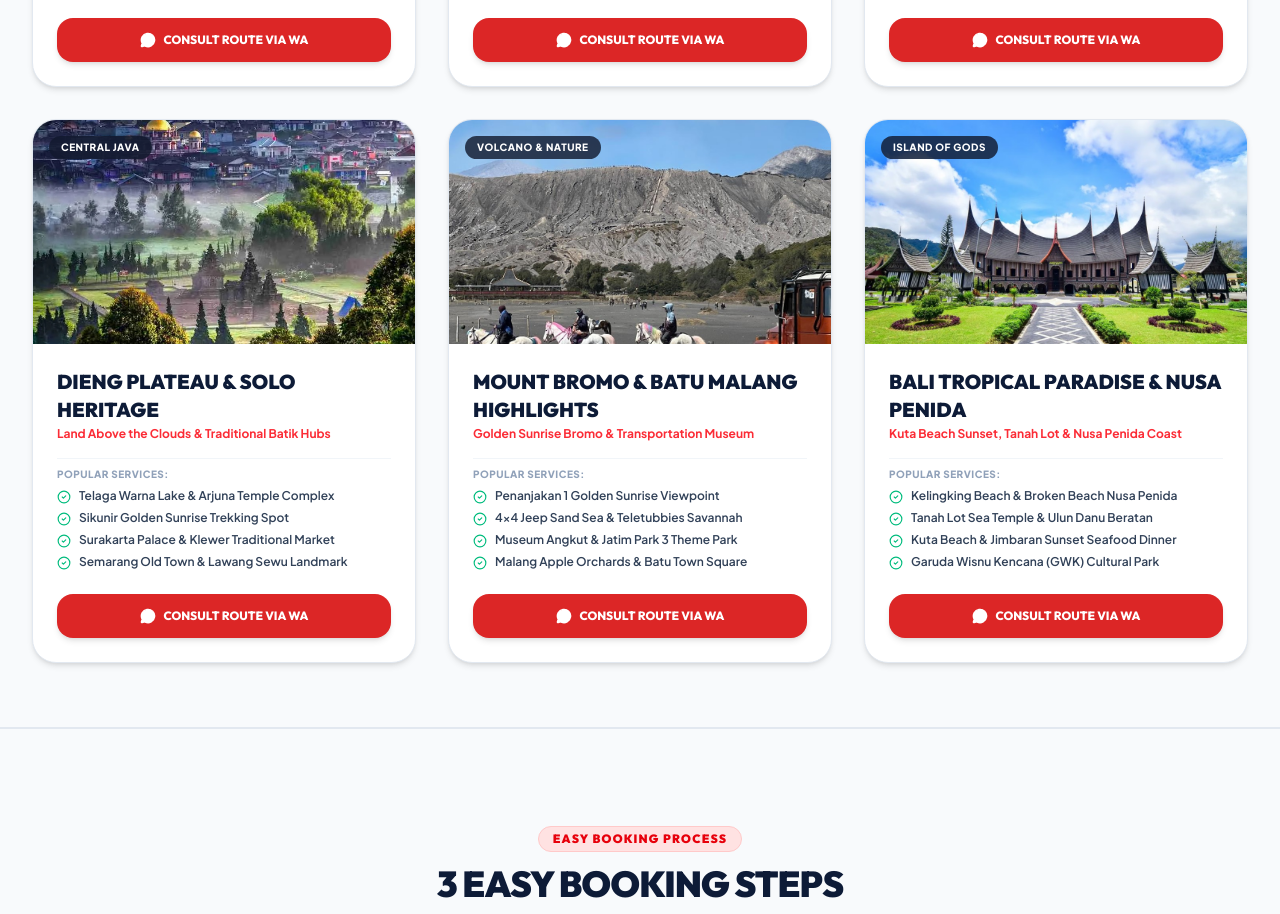
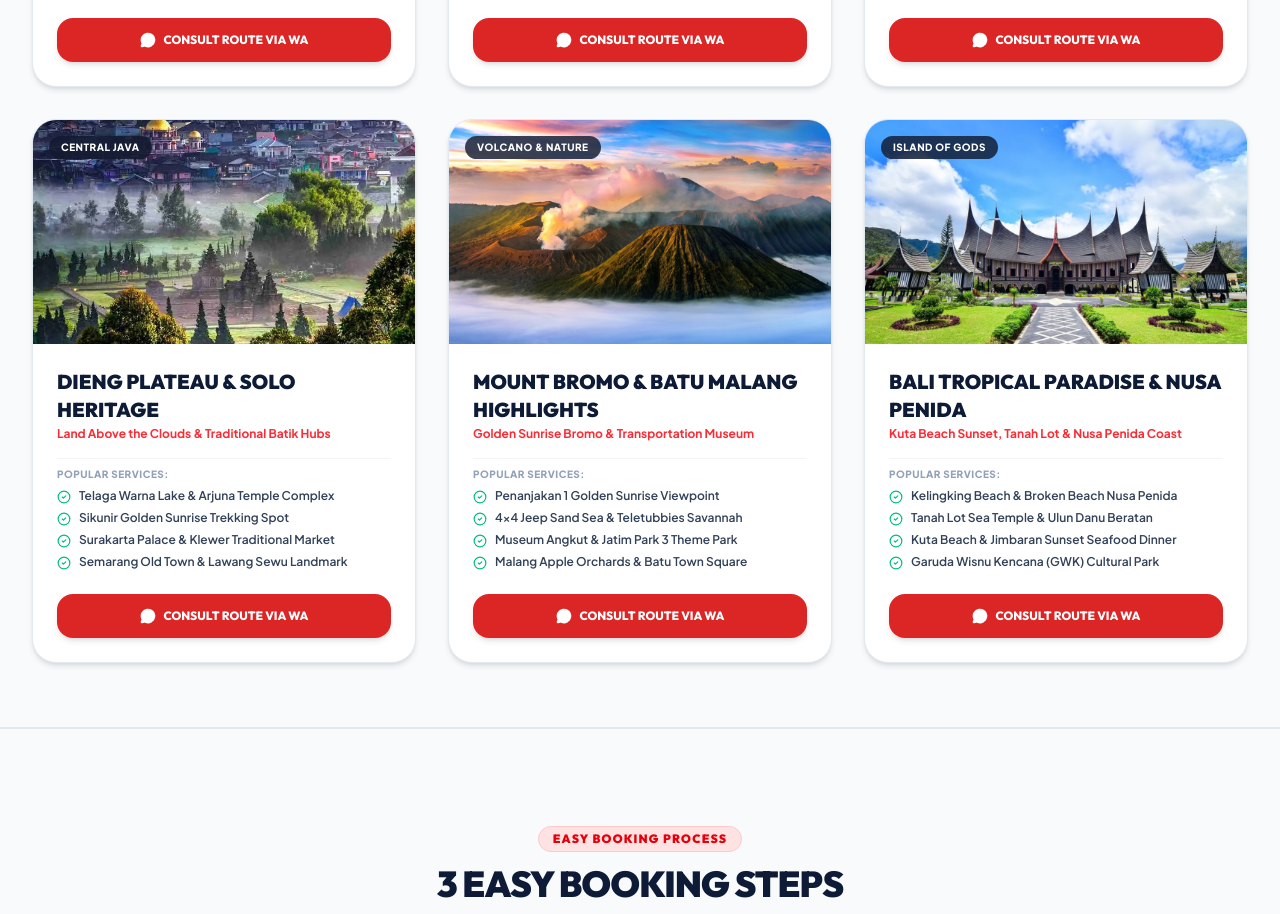
Before and after one commit to Reggyzul/Putri-Munggaran-Travel, a React (Vite) app: page / in a window 1280 px wide. Shown: the part 2600-3514 px from the top of the page. Built offline with nearby package versions, Linux system fonts and the light colour scheme.

Commit message:
Update Mount Bromo & Batu Malang card with uploaded custom Golden Sunrise photo

```diff
--- a/src/components/DestinationHighlightsPage.tsx
+++ b/src/components/DestinationHighlightsPage.tsx
@@ -106,7 +106,7 @@ export default function DestinationHighlightsPage({ lang, onNavigateHome }: Dest
       subtitleID: 'Sunrise Bromo & Museum Angkut',
       badgeEN: 'Volcano & Nature',
       badgeID: 'Gunung & Alam',
-      image: '/dest_bromo.avif',
+      image: '/dest_bromo.jpg',
       rating: 5.0,
       reviews: 230,
       spotsEN: ['Penanjakan 1 Golden Sunrise Viewpoint', '4x4 Jeep Sand Sea & Teletubbies Savannah', 'Museum Angkut & Jatim Park 3 Theme Park', 'Malang Apple Orchards & Batu Town Square'],
--- a/src/components/Services.tsx
+++ b/src/components/Services.tsx
@@ -106,7 +106,7 @@ export default function Services({ lang, onViewAllDestinations }: ServicesProps)
       subtitleID: 'Sunrise Bromo & Museum Angkut',
       badgeEN: 'Volcano & Nature',
       badgeID: 'Gunung & Alam',
-      image: '/dest_bromo.avif',
+      image: '/dest_bromo.jpg',
       rating: 5.0,
       reviews: 230,
       spotsEN: ['Penanjakan 1 Golden Sunrise Viewpoint', '4x4 Jeep Sand Sea & Teletubbies Savannah', 'Museum Angkut & Jatim Park 3 Theme Park', 'Malang Apple Orchards & Batu Town Square'],
```
Also changed, not shown: public/dest_bromo.jpg.
